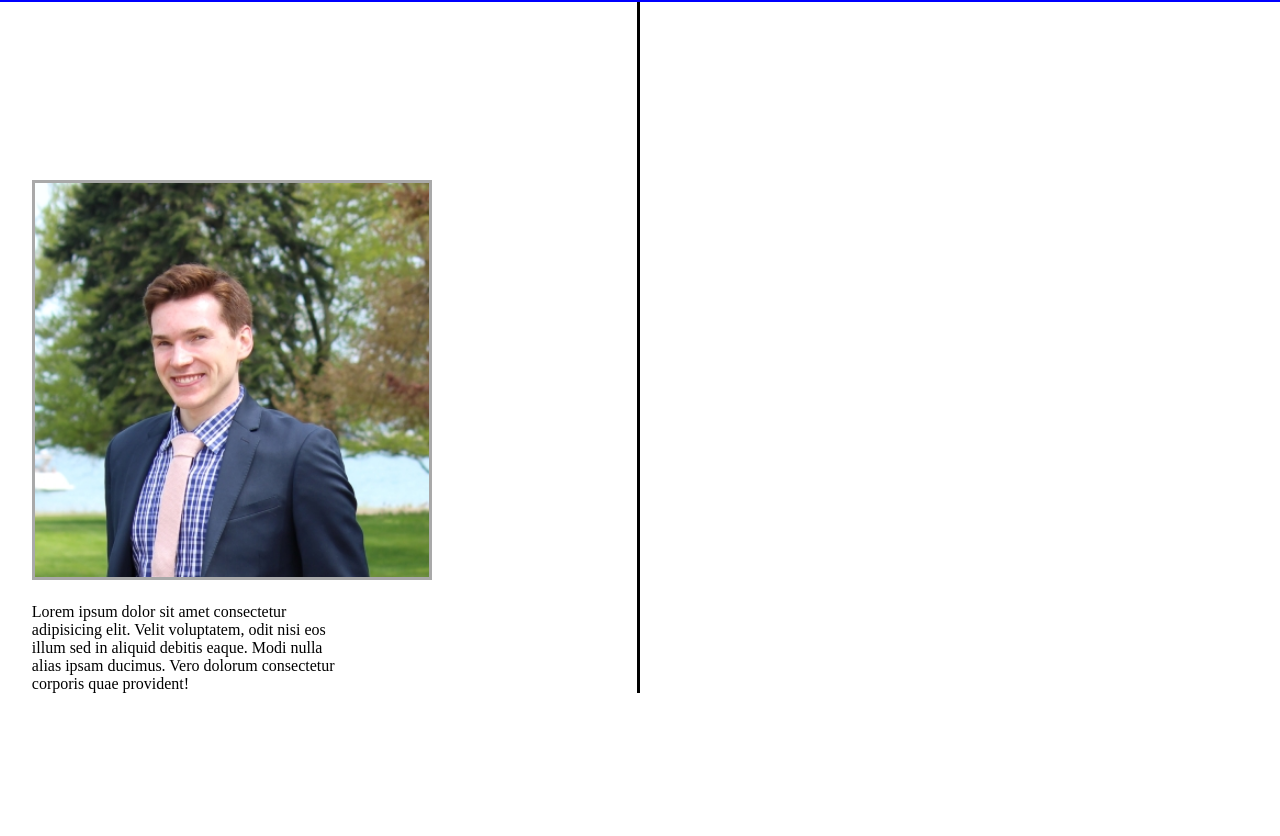
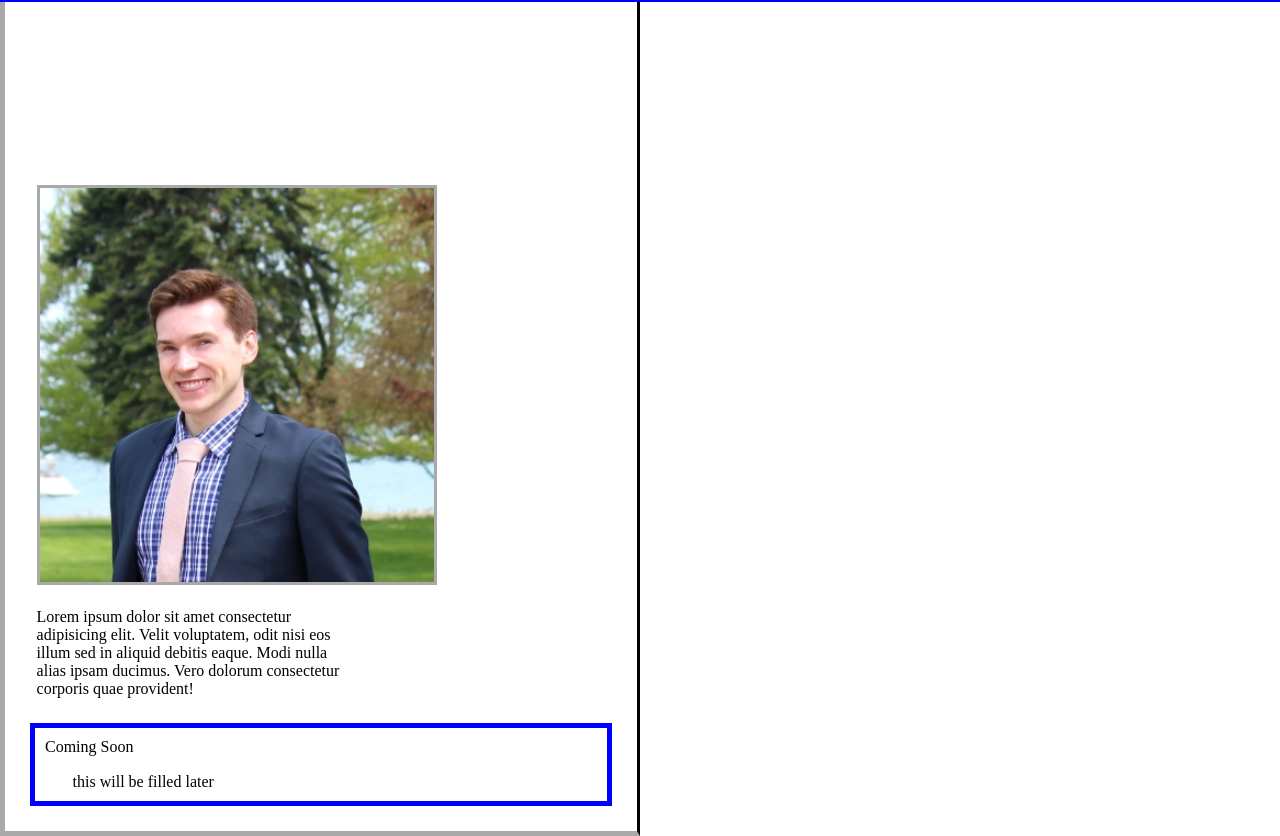
Before and after one commit to Chrisbr916/Homework2-Portfolio, a plain HTML site: page index.html in a window 1280 px wide. Shown: the part 75-911 px from the top of the page. Before the commit the page ends 800 px from the top, so only its background shows below. Drawn offline with Linux system fonts and the light colour scheme.

Commit message:
played around some more, feeling more comfy

```diff
--- a/index.html
+++ b/index.html
@@ -49,17 +49,26 @@
         <h2 class="title">About Me</h2>
         <h2>About Me</h2>
         <div class="about-filled">
-            <div class="column left">
+            <div class="colleft">
             <img class="me_image" img src="best one.jpg" alt="this is a picture of me... I know I'm cute "/>
             <p>Lorem ipsum dolor sit amet consectetur adipisicing elit. Velit voluptatem, odit nisi eos illum sed in aliquid debitis eaque. Modi nulla alias ipsam ducimus. Vero dolorum consectetur corporis quae provident!   </p>
 
         </div> </div>
 
     </div>
+<section class="Coming" id="Coming Soon">
+    <div class="mass-width">
+        <div class="colright"
+        <h3 class="title">Coming Soon</h3>
+        <content class="content">
+            <p>this will be filled later </p>
+        </content>
+
+    </div>
+</section>
 
 
 
-</section>
 
 
 
--- a/style.css
+++ b/style.css
@@ -45,9 +45,10 @@
     margin-left: 25px;
 
 }
+/* This is stylimg the body  */
 .About{
     font-family: 'Times New Roman', Times, serif;
-    border: var(--secondarycolor);
+    border: 5px solid var(--secondarycolor);
     border-right: solid;
     width: 50%;
     height: 50%;
@@ -56,7 +57,7 @@
     text-align: center;
     font-family: sans-serif;
 }
-.About .about-filled .left img{
+.About .about-filled  img{
    height: 400px;
    width: 400px;
    object-fit:cover;
@@ -66,6 +67,19 @@
    border-color: var(--secondarycolor);
 
 }
+.Coming .title{
+    padding-top: 20px;
+}
+.Coming{
+    border:5px solid var(--maincolor);
+    padding: 10px;
+    margin: 25px;
+
+}
+.Coming .colleft{
+    margin-right: 30%;
+}
+
 p{
     width: 50%;
     flex-wrap: wrap;
@@ -75,19 +89,3 @@ p{
 h2{
     color: var();
 }
-/*
-
-.block p{
-    justify-content: right;
-    flex-wrap: wrap;
-
-}
-h1{
-    color:darkgrey;
-}
-
-footer{
-    display: flex;
-    background-color: var(--secondarycolor);
-    padding: 10px;
-}
```
